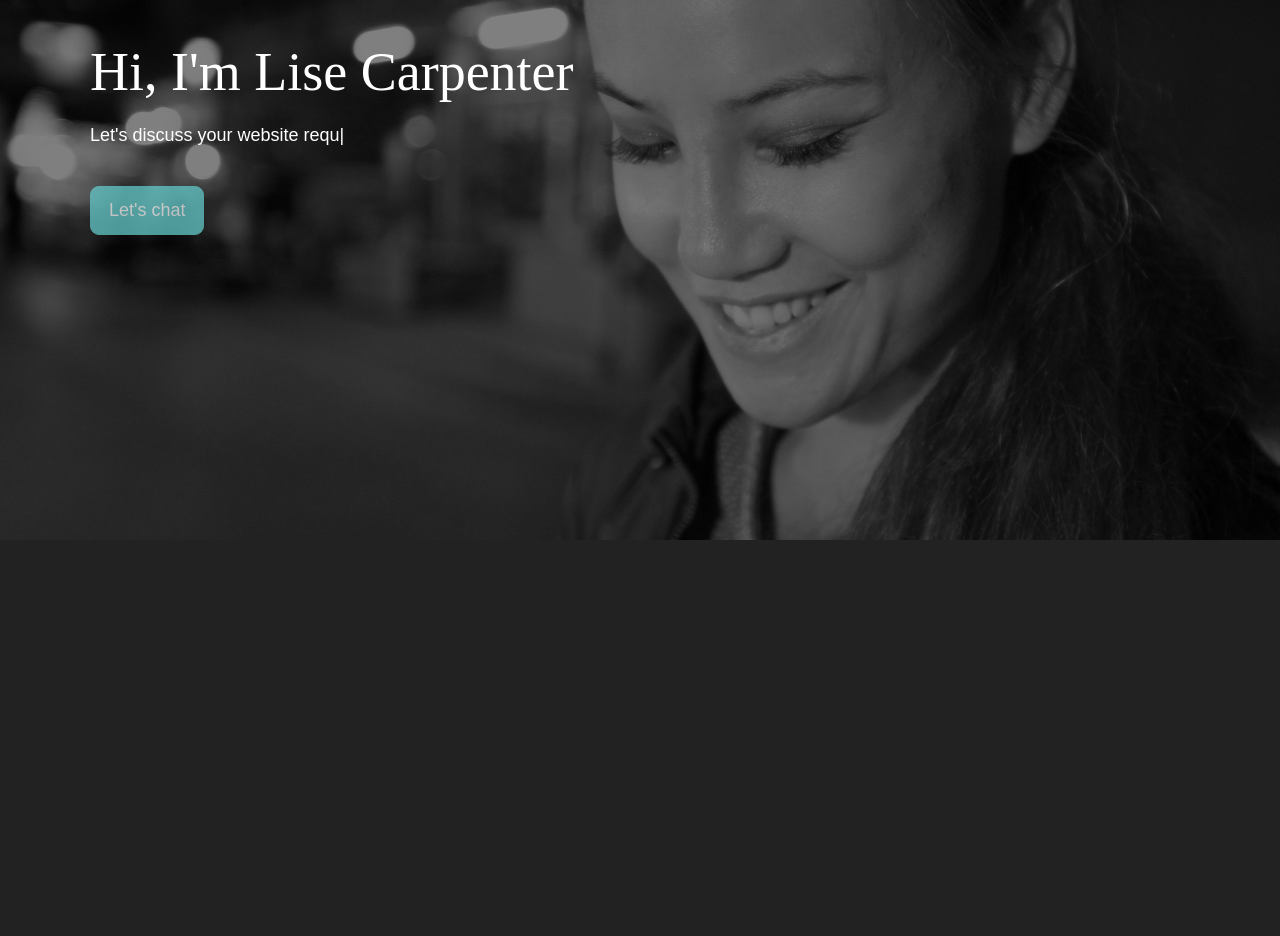
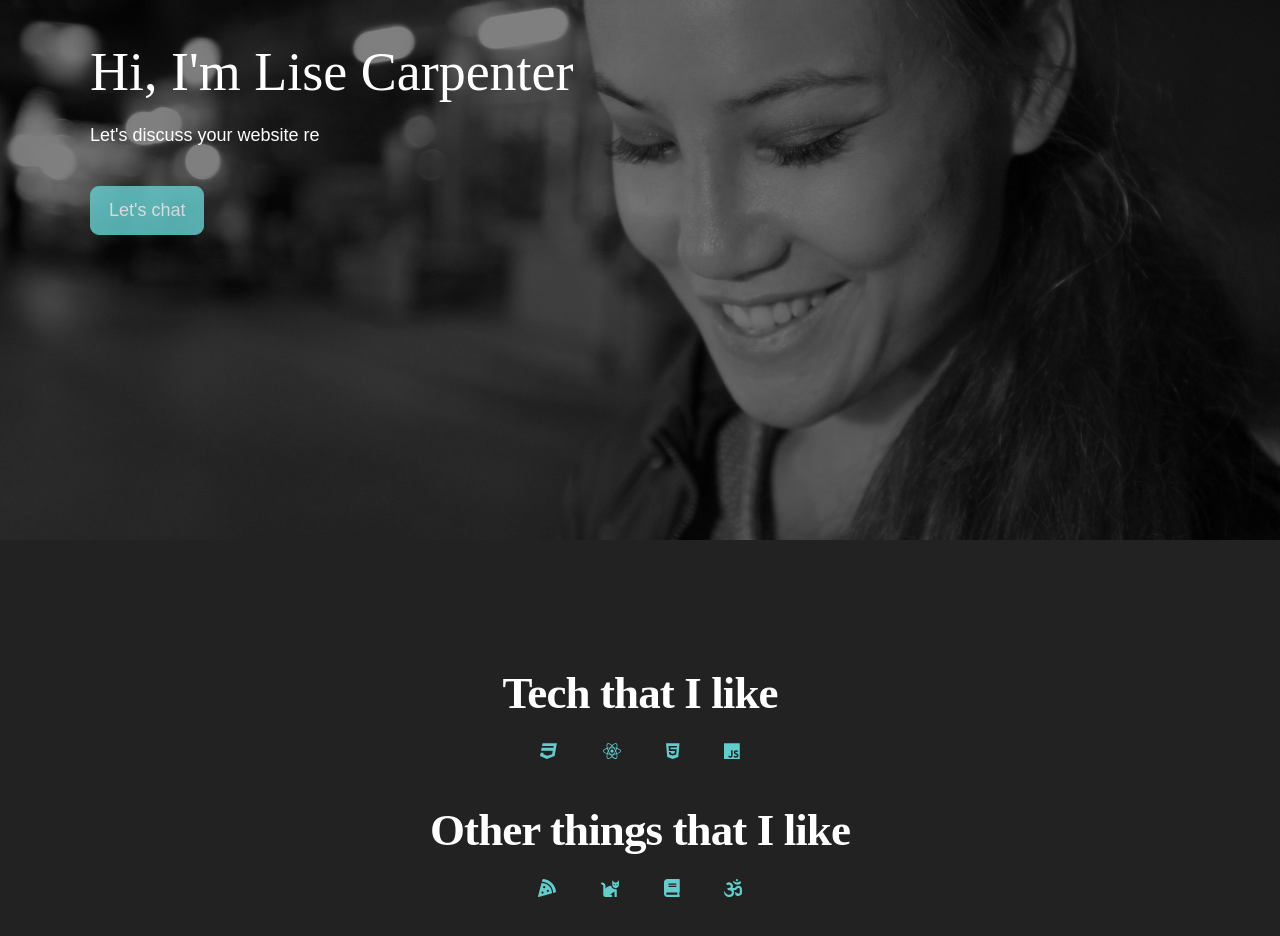
Before and after one commit to elcarp/lisecarpenter.com, a Next.js app: page / in a window 1280 px wide. Shown: the part 260-1196 px from the top of the page. Before the commit the page ends 800 px from the top, so only its background shows below. Built offline with nearby package versions, Linux system fonts and the light colour scheme.

Commit message:
update to typescript

```diff
--- a/components/tech.js
+++ /dev/null
@@ -1,98 +0,0 @@
-import utilStyles from '../styles/utils.module.css'
-import React, { useState } from 'react'
-import { FontAwesomeIcon } from '@fortawesome/react-fontawesome'
-import {
-	faCss3,
-	faHtml5,
-	faJs,
-	faReact,
-} from '@fortawesome/free-brands-svg-icons'
-import {
-	faBook,
-	faCat,
-	faOm,
-	faPizzaSlice,
-} from '@fortawesome/free-solid-svg-icons'
-
-export default function Tech() {
-	const [isVisible] = useState(true)
-
-	return (
-		<div className='tech-stack bg-grey py-20'>
-			<h1 className={`${utilStyles.heading2Xl} pt-4 text-white text-center`}>
-				Tech that I like
-			</h1>
-			<div className='w-3/4 md:w-1/4 mx-auto text-center'>
-				<FontAwesomeIcon
-					color='#65cccc'
-					icon={faCss3}
-					width={20}
-					className={`inline-block mx-3 pt-6 pb-4 ${
-						isVisible ? 'animate-bounce animation-delay-50 transition' : ''
-					}`}
-				/>
-				<FontAwesomeIcon
-					color='#65cccc'
-					icon={faReact}
-					width={20}
-					className={`inline-block mx-3 pt-6 pb-4 ${
-						isVisible ? 'animate-bounce animation-delay-50 transition' : ''
-					}`}
-				/>
-				<FontAwesomeIcon
-					color='#65cccc'
-					icon={faHtml5}
-					width={20}
-					className={`inline-block mx-3 pt-6 pb-4 ${
-						isVisible ? 'animate-bounce animation-delay-50 transition' : ''
-					}`}
-				/>
-				<FontAwesomeIcon
-					color='#65cccc'
-					icon={faJs}
-					width={20}
-					className={`inline-block mx-3 pt-6 pb-4 ${
-						isVisible ? 'animate-bounce animation-delay-50 transition' : ''
-					}`}
-				/>
-			</div>
-			<h1 className={`${utilStyles.heading2Xl} pt-4 text-white text-center`}>
-				Other things that I like
-			</h1>
-			<div className='w-3/4 md:w-1/4 mx-auto text-center'>
-				<FontAwesomeIcon
-					color='#65cccc'
-					icon={faPizzaSlice}
-					width={20}
-					className={`inline-block mx-3 pt-6 pb-4 ${
-						isVisible ? 'animate-bounce animation-delay-50 transition' : ''
-					}`}
-				/>
-				<FontAwesomeIcon
-					color='#65cccc'
-					icon={faCat}
-					width={20}
-					className={`inline-block mx-3 pt-6 pb-4 ${
-						isVisible ? 'animate-bounce animation-delay-50 transition' : ''
-					}`}
-				/>
-				<FontAwesomeIcon
-					color='#65cccc'
-					icon={faBook}
-					width={20}
-					className={`inline-block mx-3 pt-6 pb-4 ${
-						isVisible ? 'animate-bounce animation-delay-50 transition' : ''
-					}`}
-				/>
-				<FontAwesomeIcon
-					color='#65cccc'
-					icon={faOm}
-					width={20}
-					className={`inline-block mx-3 pt-6 pb-4 ${
-						isVisible ? 'animate-bounce animation-delay-50 transition' : ''
-					}`}
-				/>
-			</div>
-		</div>
-	)
-}
--- /dev/null
+++ b/components/tech.tsx
@@ -0,0 +1,82 @@
+import utilStyles from '../styles/utils.module.css'
+import React, { FunctionComponent } from 'react'
+import { FontAwesomeIcon } from '@fortawesome/react-fontawesome'
+import {
+  faCss3,
+  faHtml5,
+  faJs,
+  faReact,
+} from '@fortawesome/free-brands-svg-icons'
+import {
+  faBook,
+  faCat,
+  faOm,
+  faPizzaSlice,
+} from '@fortawesome/free-solid-svg-icons'
+
+const Tech: FunctionComponent = () => {
+  return (
+    <div className='tech-stack bg-grey py-20'>
+      <h1 className={`${utilStyles.heading2Xl} pt-4 text-white text-center`}>
+        Tech that I like
+      </h1>
+      <div className='w-full md:w-1/4 mx-auto text-center'>
+        <FontAwesomeIcon
+          color='#65cccc'
+          icon={faCss3}
+          width={20}
+          className={`animate-bounce animation-delay-50 transition mx-5`}
+        />
+        <FontAwesomeIcon
+          color='#65cccc'
+          icon={faReact}
+          width={20}
+          className={`animate-bounce animation-delay-50 transition mx-5`}
+        />
+        <FontAwesomeIcon
+          color='#65cccc'
+          icon={faHtml5}
+          width={20}
+          className={`animate-bounce animation-delay-50 transition mx-5`}
+        />
+        <FontAwesomeIcon
+          color='#65cccc'
+          icon={faJs}
+          width={20}
+          className={`animate-bounce animation-delay-50 transition mx-5`}
+        />
+      </div>
+      <h1 className={`${utilStyles.heading2Xl} pt-4 text-white text-center`}>
+        Other things that I like
+      </h1>
+      <div className='w-3/4 md:w-1/4 mx-auto text-center'>
+        <FontAwesomeIcon
+          color='#65cccc'
+          icon={faPizzaSlice}
+          width={20}
+          className={`animate-bounce animation-delay-50 transition mx-5`}
+        />
+        <FontAwesomeIcon
+          color='#65cccc'
+          icon={faCat}
+          width={20}
+          className={`animate-bounce animation-delay-50 transition mx-5`}
+        />
+        <FontAwesomeIcon
+          color='#65cccc'
+          icon={faBook}
+          width={20}
+          className={`animate-bounce animation-delay-50 transition mx-5`}
+        />
+        <FontAwesomeIcon
+          color='#65cccc'
+          icon={faOm}
+          width={20}
+          className={`animate-bounce animation-delay-50 transition mx-5`}
+        />
+      </div>
+    </div>
+  )
+}
+
+export default Tech
--- a/pages/index.tsx
+++ b/pages/index.tsx
@@ -4,6 +4,7 @@ import { getSortedPostsData } from '../lib/posts'
 import Link from 'next/link'
 import { NextPage } from 'next'
 import Hero from '~components/hero'
+import Tech from '~components/tech'
 
 export async function getStaticProps() {
   const allPostsData = getSortedPostsData()
@@ -17,9 +18,14 @@ export async function getStaticProps() {
 const Home: NextPage = () => {
   {
     return (
-      <section>
-        <Hero />
-      </section>
+      <>
+        <section>
+          <Hero />
+        </section>
+        <section>
+          <Tech />
+        </section>
+      </>
     )
   }
 }
```
